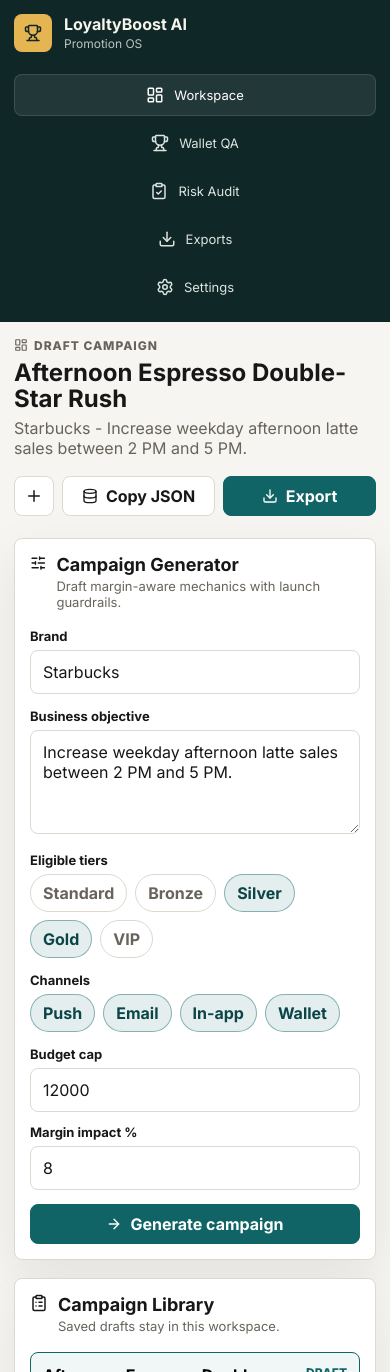
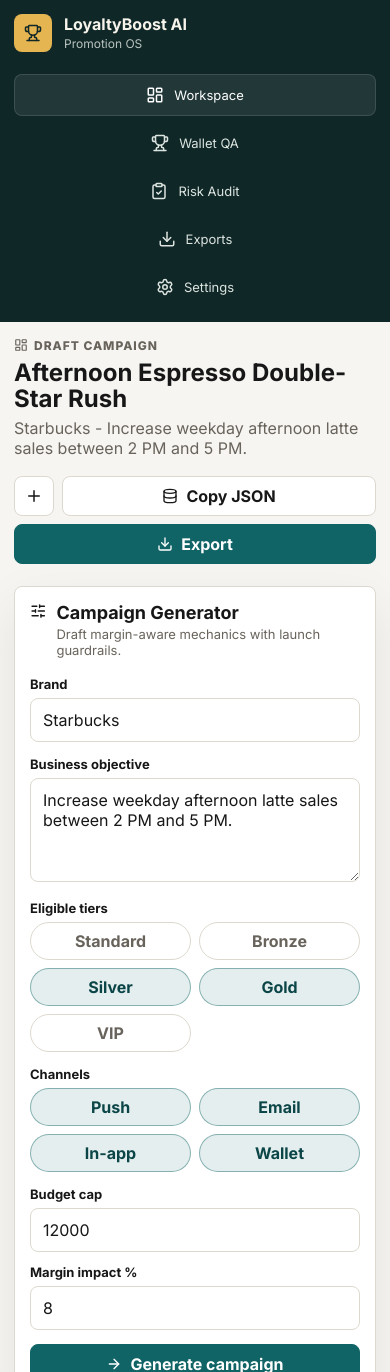
Before and after one commit to mzubtsova/loyalty-boost-ai, a React (Vite) app: page / in a window 390 px wide. Shown: the top 1372 px of the page. Built offline with nearby package versions, Linux system fonts and the light colour scheme.

Commit message:
Improve mobile action layout

```diff
--- a/src/index.css
+++ b/src/index.css
@@ -44,6 +44,8 @@
   display: grid;
   grid-template-columns: 260px minmax(0, 1fr);
   overflow-x: hidden;
+  width: 100%;
+  max-width: 100vw;
 }
 
 .sidebar {
@@ -56,6 +58,7 @@
   position: sticky;
   top: 0;
   height: 100vh;
+  min-width: 0;
 }
 
 .brand-mark {
@@ -131,6 +134,8 @@
   padding: 28px;
   min-width: 0;
   overflow-x: hidden;
+  width: 100%;
+  max-width: 100vw;
 }
 
 .topbar {
@@ -733,12 +738,26 @@
   .topbar-actions {
     width: 100%;
     display: grid;
-    grid-template-columns: 40px minmax(0, 1fr) minmax(0, 1fr);
+    grid-template-columns: 40px minmax(0, 1fr);
   }
 
   .topbar-actions .btn {
     width: 100%;
     padding-inline: 9px;
+  }
+
+  .topbar-actions .btn-primary {
+    grid-column: 1 / -1;
+  }
+
+  .chip-row {
+    display: grid;
+    grid-template-columns: repeat(2, minmax(0, 1fr));
+  }
+
+  .chip {
+    width: 100%;
+    padding-inline: 8px;
   }
 
   .brand-mark {
```
